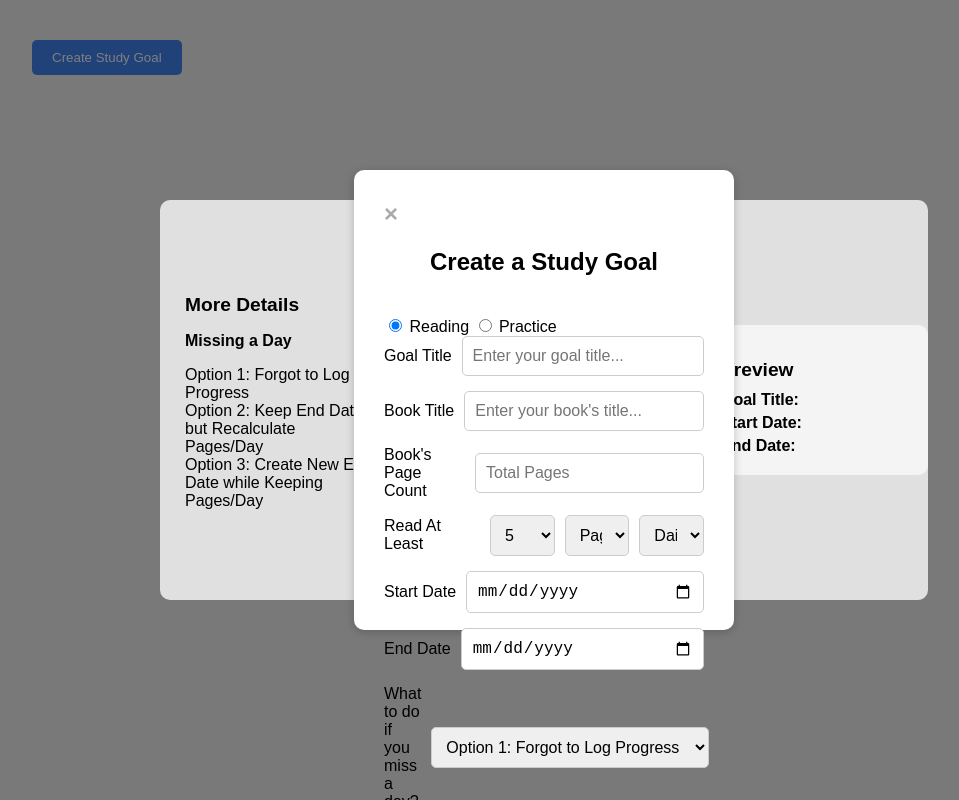
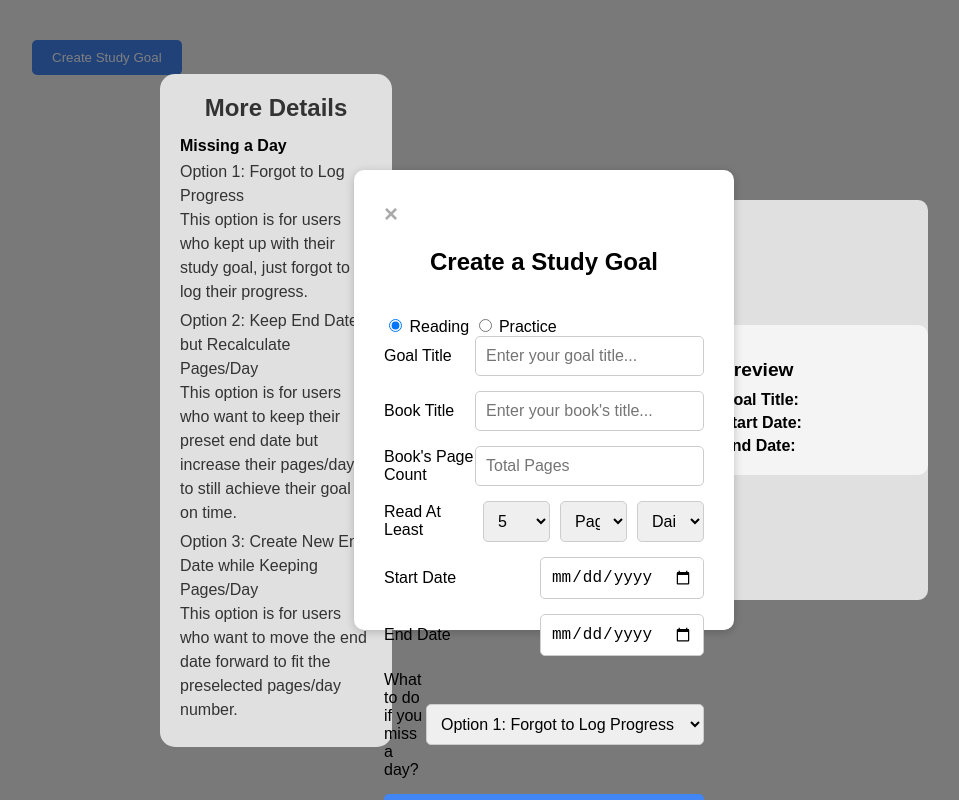
Before and after one commit to CyrusWebSolutions/web_design_practice, a plain HTML site: page Study_Goals/study_goals.html in a window 1280 px wide. Both pictures are taken after a click on the button "Create Study Goal". Shown: the whole page, without its empty margins (96-1055 px from the left). Drawn offline with Linux system fonts and the light colour scheme.

Commit message:
Even More Progress

```diff
--- a/Study_Goals/study_goals.html
+++ b/Study_Goals/study_goals.html
@@ -22,8 +22,12 @@
             <!-- More Details Section -->
             <div class="more-details">
                 <h3>More Details</h3>
-                <p><strong>Missing a Day</strong></p>
-                <p>Option 1: Forgot to Log Progress<br>Option 2: Keep End Date, but Recalculate Pages/Day<br>Option 3: Create New End Date while Keeping Pages/Day</p>
+                <div class="details-box">
+                    <strong>Missing a Day</strong>
+                    <p>Option 1: Forgot to Log Progress<br>This option is for users who kept up with their study goal, just forgot to log their progress.</p>
+                    <p>Option 2: Keep End Date, but Recalculate Pages/Day<br>This option is for users who want to keep their preset end date but increase their pages/day to still achieve their goal on time.</p>
+                    <p>Option 3: Create New End Date while Keeping Pages/Day<br>This option is for users who want to move the end date forward to fit the preselected pages/day number.</p>
+                </div>
             </div>
             <!-- Preview Section -->
             <div class="preview">
--- a/Study_Goals/styles.css
+++ b/Study_Goals/styles.css
@@ -86,14 +86,10 @@ form {
 }
 
 .form-row {
+    margin-bottom: 15px;
     display: flex;
     align-items: center;
-    justify-content: flex-start;
-    margin-bottom: 15px;
-}
-
-.form-row label {
-    margin-right: 10px;
+    justify-content: space-between;
 }
 
 input[type="text"], input[type="number"], input[type="date"], select {
@@ -101,18 +97,17 @@ input[type="text"], input[type="number"], input[type="date"], select {
     font-size: 1rem;
     border: 1px solid #ccc;
     border-radius: 5px;
-    flex-grow: 1;
 }
 
 .read-dropdowns {
     display: flex;
     justify-content: space-between;
     gap: 10px;
-    width: 70%; /* Adjust width to fit within the container */
+    width: 70%;
 }
 
 .read-dropdowns select {
-    width: 33%; /* Ensure each dropdown has equal width */
+    width: 33%;
 }
 
 button[type="submit"] {
@@ -128,25 +123,45 @@ button[type="submit"] {
     font-size: 1rem;
 }
 
-.more-details, .preview {
+/* More Details Section */
+.more-details {
+    width: 25%;
+    padding: 20px;
+    background-color: #e0e0e0;
+    border-radius: 15px;
+    display: flex;
+    flex-direction: column;
+    gap: 15px;
+    margin-top: 20px;
+    z-index: 1;
+}
+
+.more-details h3 {
+    font-size: 1.5rem;
+    margin: 0;
+    text-align: center;
+    color: #333;
+    font-weight: bold;
+}
+
+.more-details p {
+    margin: 5px 0;
+    line-height: 1.5;
+    text-align: left; /* Change to left-align */
+    color: #333;
+}
+
+.preview {
     width: 25%;
     padding: 15px;
     z-index: 2;
+    background-color: #f4f4f4;
+    border-radius: 10px;
 }
 
-.more-details {
-    margin-left: 10px;
-}
-
-.more-details h3, .preview h3 {
+.preview h3 {
     font-size: 1.2rem;
     margin-bottom: 10px;
-}
-
-.preview {
-    background-color: #f4f4f4;
-    border-radius: 10px;
-    padding: 15px;
 }
 
 .preview p {
```
